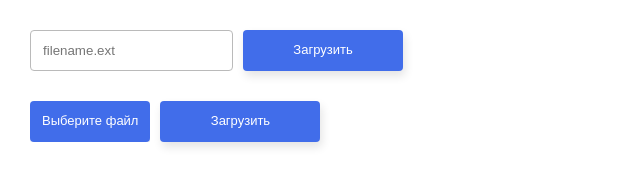
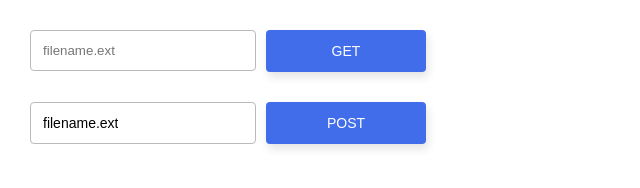
Before and after one commit to natrey/nodejs-practice, a website: page get-post-server-task/public/index.html in a window 1280 px wide. Shown: the whole page, without its empty margins (0-640 px from the left). Drawn offline with Linux system fonts and the light colour scheme.

Commit message:
Edit forms markup

```diff
--- a/get-post-server-task/public/index.html
+++ b/get-post-server-task/public/index.html
@@ -8,18 +8,32 @@
 <body>
 <form id="GET">
     <input type="text" name="file" placeholder="filename.ext">
-    <input type="submit" value="Загрузить">
+    <input type="submit" value="GET">
 </form>
 
 <form id="POST">
-    <div class="file-wrapper">
-        <button>Выберите файл</button>
+    <div>
         <input type="file" name="file" id="file">
+        <label for="file"><span>filename.ext</span></label>
     </div>
-    <input type="submit" value="Загрузить">
+    <input type="submit" value="POST">
 </form>
 
 <script>
+  const input = document.getElementById( 'file' );
+  const label	 = input.nextElementSibling,
+  labelVal = label.innerHTML;
+
+  input.addEventListener( 'change', e => {
+    let fileName = e.target.value.split( '\\' ).pop();
+
+    if( fileName )
+    label.querySelector( 'span' ).innerHTML = fileName;
+    else
+    label.innerHTML = labelVal;
+  });
+
+
   document.onsubmit = function(event) {
     event.preventDefault();
     const form = event.target;
@@ -33,6 +47,7 @@
     switch (event.target.id) {
       case 'POST':
         xhr.open('POST', fileUrl);
+        //TODO: check if file type image, convert to base64
         xhr.send(form.file.files[0]);
         break;
       case 'GET':
--- a/get-post-server-task/public/styles.css
+++ b/get-post-server-task/public/styles.css
@@ -6,6 +6,8 @@
 body {
     margin: 0;
     padding: 30px;
+    font-size: 14px;
+    font-family: sans-serif;
 }
 
 form {
@@ -15,6 +17,7 @@ form {
 }
 
 [type="text"] {
+    width: 200px;
     padding: 12px 12px;
     border-radius: 4px;
     border: 1px solid var(--color-grey);
@@ -39,7 +42,7 @@ button,
     color: #fff;
     border: 0 none;
     border-radius: 4px;
-    font-size: 13px;
+    font-size: 14px;
     font-weight: 500;
     line-height: 1.3;
     -webkit-appearance: none;
@@ -63,18 +66,30 @@ button:hover,
     margin: 0 10px;
 }
 
-.file-wrapper {
-    position: relative;
+[type="file"] {
+    width: .1px;
+    height: .1px;
+    opacity: 0;
     overflow: hidden;
-    display: inline-block;
+    position: absolute;
+    z-index: -1;
 }
 
-[type="file"] {
-    position: absolute;
-    left: 0;
-    top: 0;
-    bottom: 0;
-    right: 0;
-    opacity: 0;
-    cursor: pointer;
+[type="file"] + label {
+    width: 200px;
+    display: inline-block;
+    overflow: hidden;
+    padding: 12px 12px;
+    border-radius: 4px;
+    border: 1px solid var(--color-grey);
+    outline: none;
 }
+
+[type="file"] + label span {
+    display: inline-block;
+    text-overflow: ellipsis;
+    white-space: nowrap;
+    overflow: hidden;
+    vertical-align: top;
+    max-width: 100%;
+}
```
